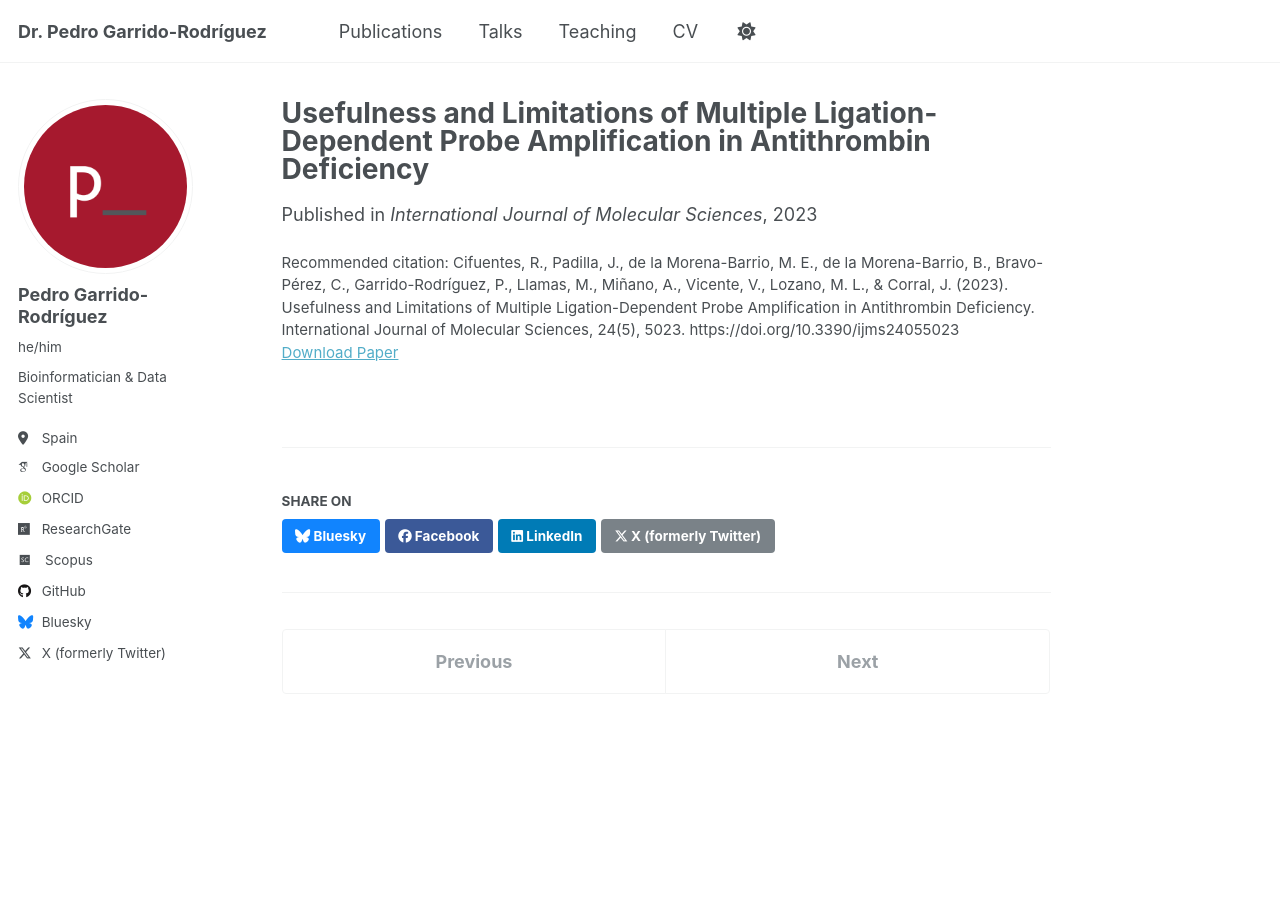
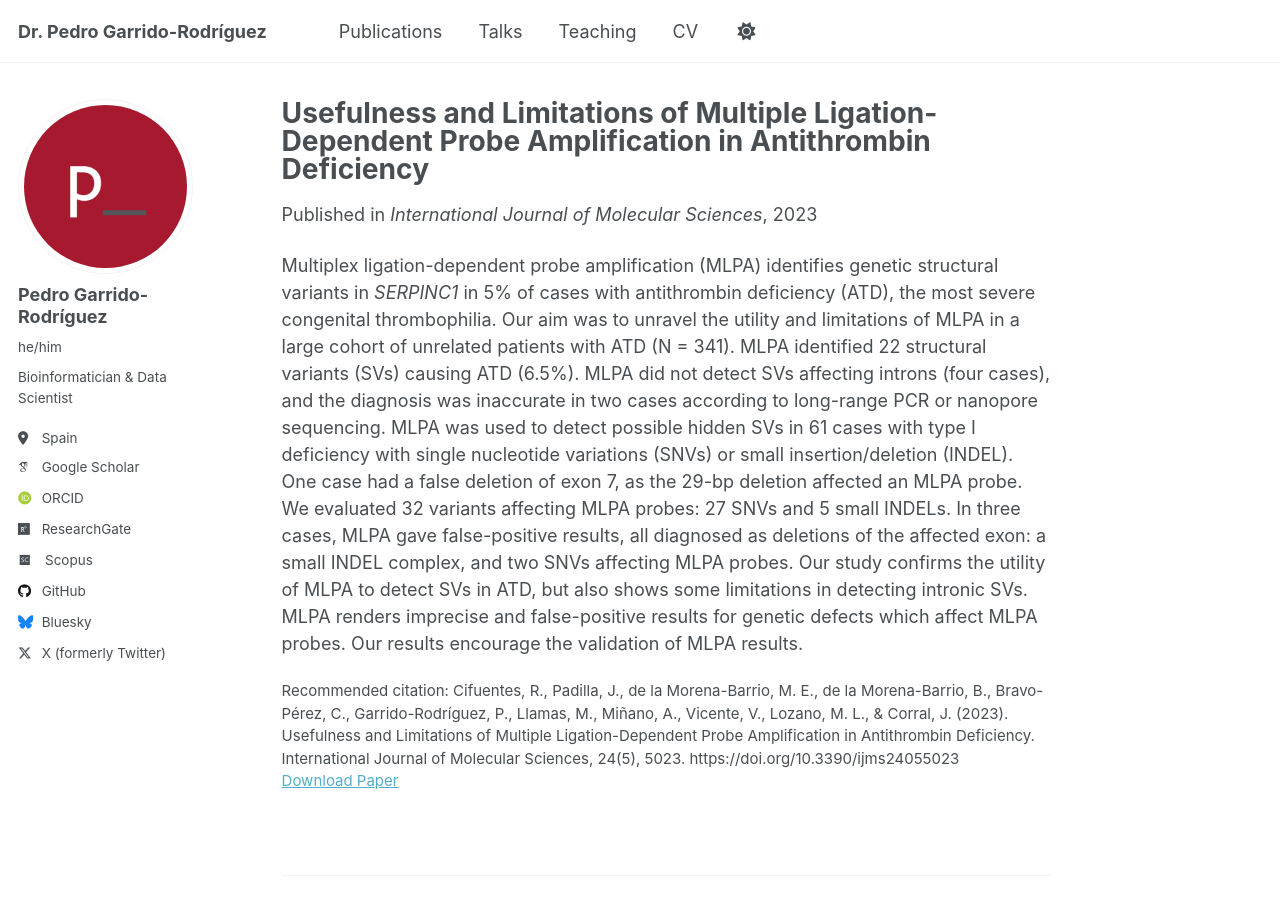
Before and after one commit to pedro-garridor/pedro-garridor.github.io, a Jekyll site: the page built from _publications/2023-03-06.md, in a window 1280 px wide and 900 px high. Built offline with Jekyll 4.4.1, drawn with Linux system fonts in a browser that asks for light colours; some web fonts are replaced.

Commit message:
Update 2023-03-06.md

```diff
--- a/_publications/2023-03-06.md
+++ b/_publications/2023-03-06.md
@@ -8,3 +8,5 @@ venue: 'International Journal of Molecular Sciences'
 paperurl: 'https://doi.org/10.3390/ijms24055023'
 citation: 'Cifuentes, R., Padilla, J., de la Morena-Barrio, M. E., de la Morena-Barrio, B., Bravo-Pérez, C., Garrido-Rodríguez, P., Llamas, M., Miñano, A., Vicente, V., Lozano, M. L., & Corral, J. (2023). Usefulness and Limitations of Multiple Ligation-Dependent Probe Amplification in Antithrombin Deficiency. International Journal of Molecular Sciences, 24(5), 5023. https://doi.org/10.3390/ijms24055023'
 ---
+
+Multiplex ligation-dependent probe amplification (MLPA) identifies genetic structural variants in *SERPINC1* in 5% of cases with antithrombin deficiency (ATD), the most severe congenital thrombophilia. Our aim was to unravel the utility and limitations of MLPA in a large cohort of unrelated patients with ATD (N = 341). MLPA identified 22 structural variants (SVs) causing ATD (6.5%). MLPA did not detect SVs affecting introns (four cases), and the diagnosis was inaccurate in two cases according to long-range PCR or nanopore sequencing. MLPA was used to detect possible hidden SVs in 61 cases with type I deficiency with single nucleotide variations (SNVs) or small insertion/deletion (INDEL). One case had a false deletion of exon 7, as the 29-bp deletion affected an MLPA probe. We evaluated 32 variants affecting MLPA probes: 27 SNVs and 5 small INDELs. In three cases, MLPA gave false-positive results, all diagnosed as deletions of the affected exon: a small INDEL complex, and two SNVs affecting MLPA probes. Our study confirms the utility of MLPA to detect SVs in ATD, but also shows some limitations in detecting intronic SVs. MLPA renders imprecise and false-positive results for genetic defects which affect MLPA probes. Our results encourage the validation of MLPA results.
```
